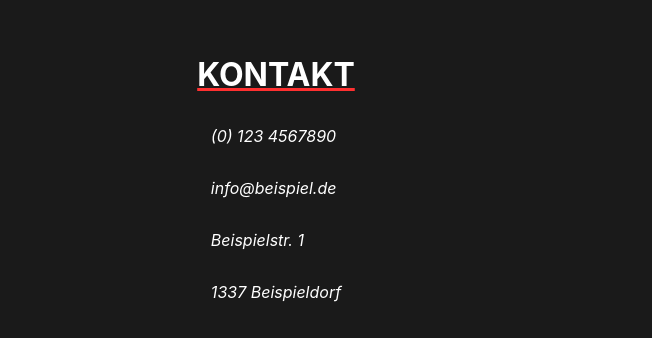
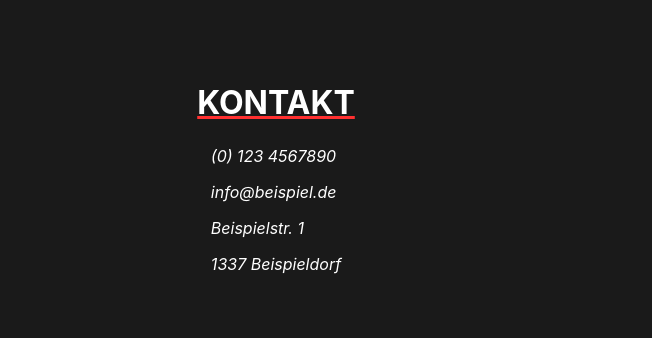
Before and after one commit to frederikanspach/pizza-restaurant, a plain HTML site: page index.html in a window 1280 px wide. Shown: the part 2246-2584 px from the top of the page, 628-1280 px from the left. Drawn offline with Linux system fonts and the light colour scheme; a web font is replaced by a local one.

Commit message:
Delete comment an change padding in .adress-span

```diff
--- a/style.css
+++ b/style.css
@@ -259,7 +259,7 @@ td {
   display: flex;
   flex-direction: column;
   text-align: justify;
-  align-items: center; /* Hinzugefügt: Zentriert die Kindelemente horizontal */
+  align-items: center;
 }
 
 .adress-container {
@@ -278,7 +278,7 @@ td {
 }
 
 .adress-span {
-  padding: 1rem;
+  padding: 0.5rem;
   display: block;
   text-align: left;
 }
```
